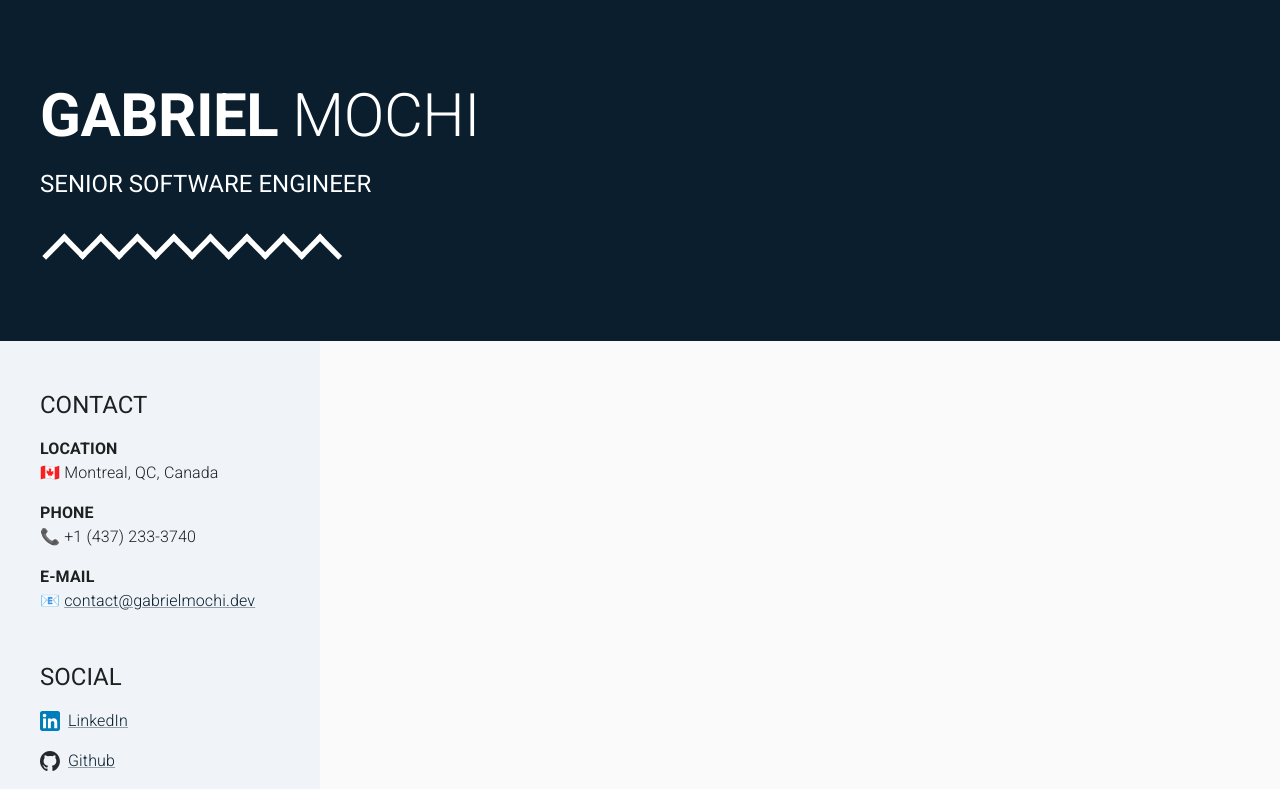
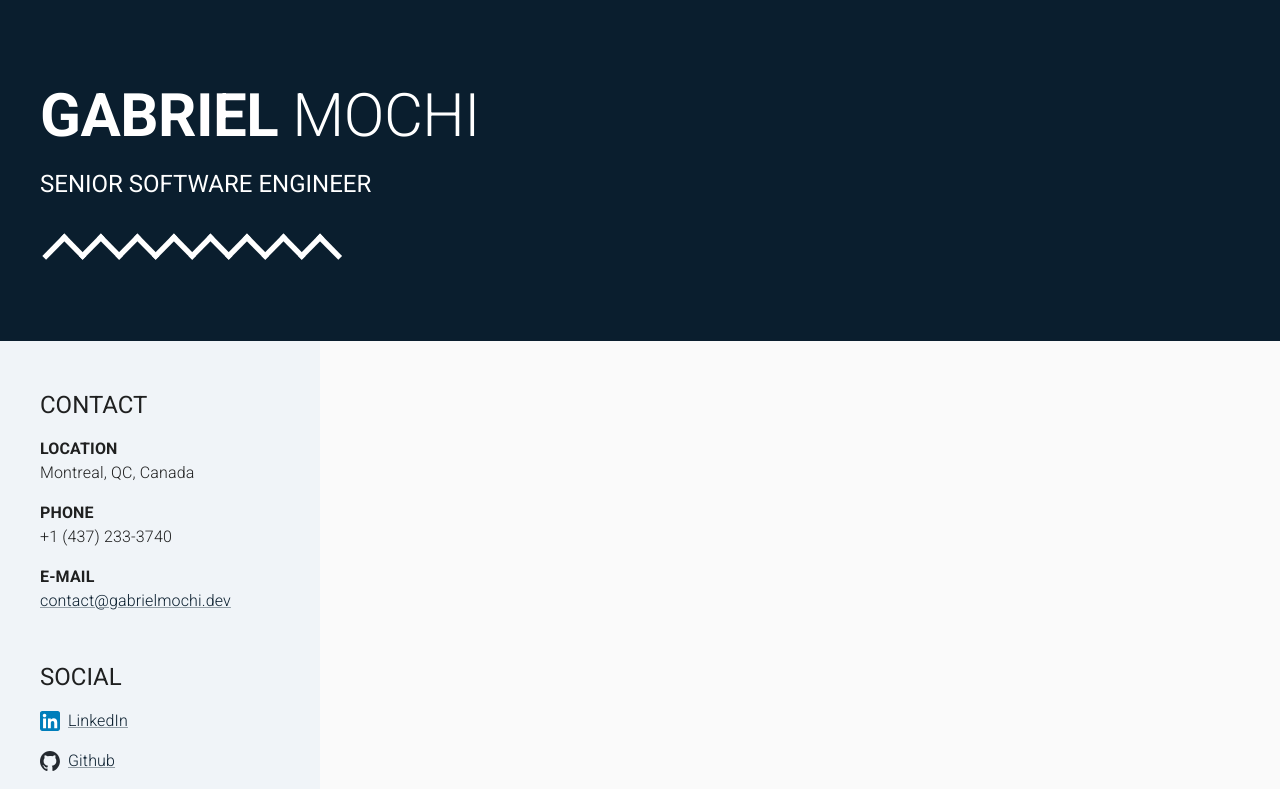
Before and after one commit to GabrielMochi/curriculum, a React (Vite) app: page / in a window 1280 px wide. Shown: the top 789 px of the page. Built offline with nearby package versions, Linux system fonts and the light colour scheme; a web font is replaced by a local one.

Commit message:
remove left emojis from contact info

```diff
--- a/src/i18n/translations/en-US/translation.json
+++ b/src/i18n/translations/en-US/translation.json
@@ -8,11 +8,11 @@
     "label": "Contact",
     "location": {
       "label": "Location",
-      "value": "🇨🇦 Montreal, QC, Canada"
+      "value": "Montreal, QC, Canada"
     },
     "phone": {
       "label": "Phone",
-      "value": "📞 +1 (437) 233-3740"
+      "value": "+1 (437) 233-3740"
     },
     "email": {
       "label": "E-mail",
--- a/src/pages/IndexPage/IndexPage.content.tsx
+++ b/src/pages/IndexPage/IndexPage.content.tsx
@@ -34,12 +34,7 @@ const useIndexPageContent = ({ t }: IndexPageContentProps): IndexPageContent =>
       },
       {
         label: t("contact.email.label"),
-        value: (
-          <>
-            <span>📧</span>{" "}
-            <Link href={`mailto:${t("contact.email.value")}`}>{t("contact.email.value")}</Link>
-          </>
-        ),
+        value: <Link href={`mailto:${t("contact.email.value")}`}>{t("contact.email.value")}</Link>,
       },
     ],
     socialRecords: [
```
